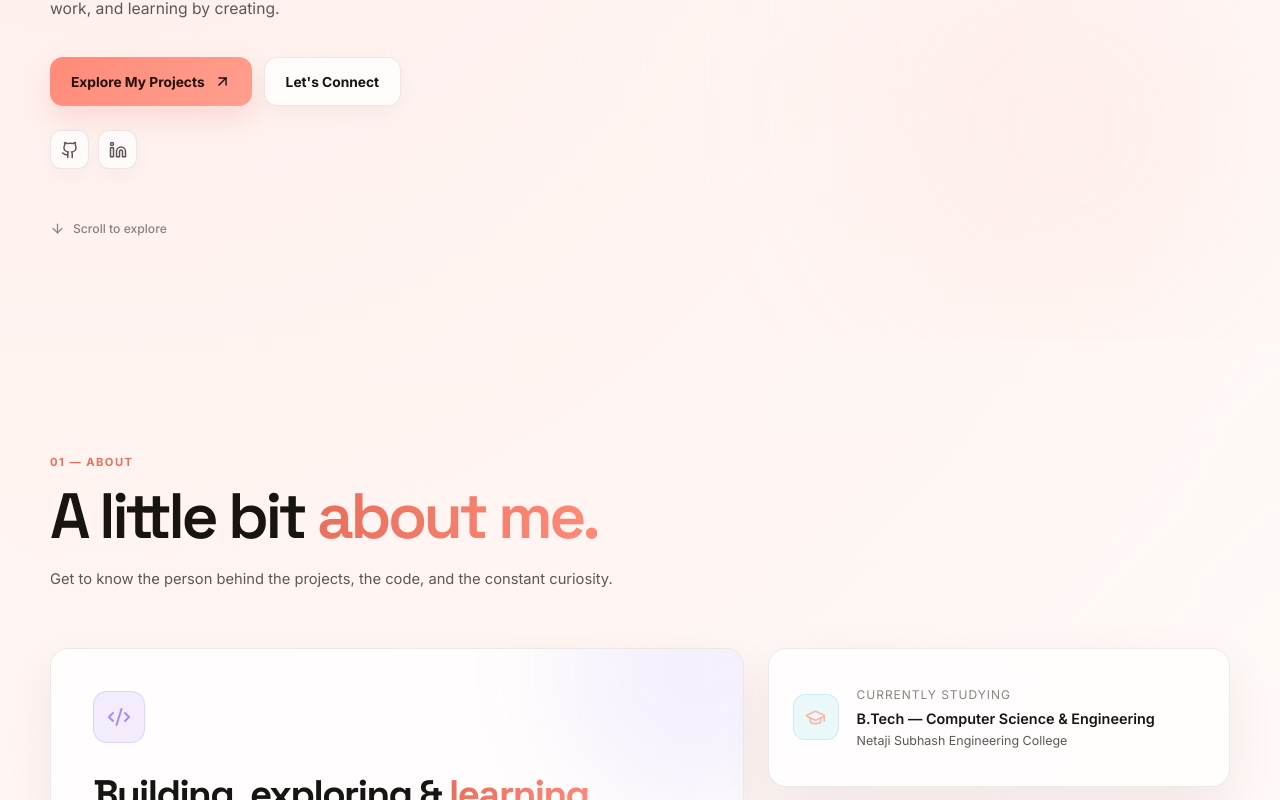
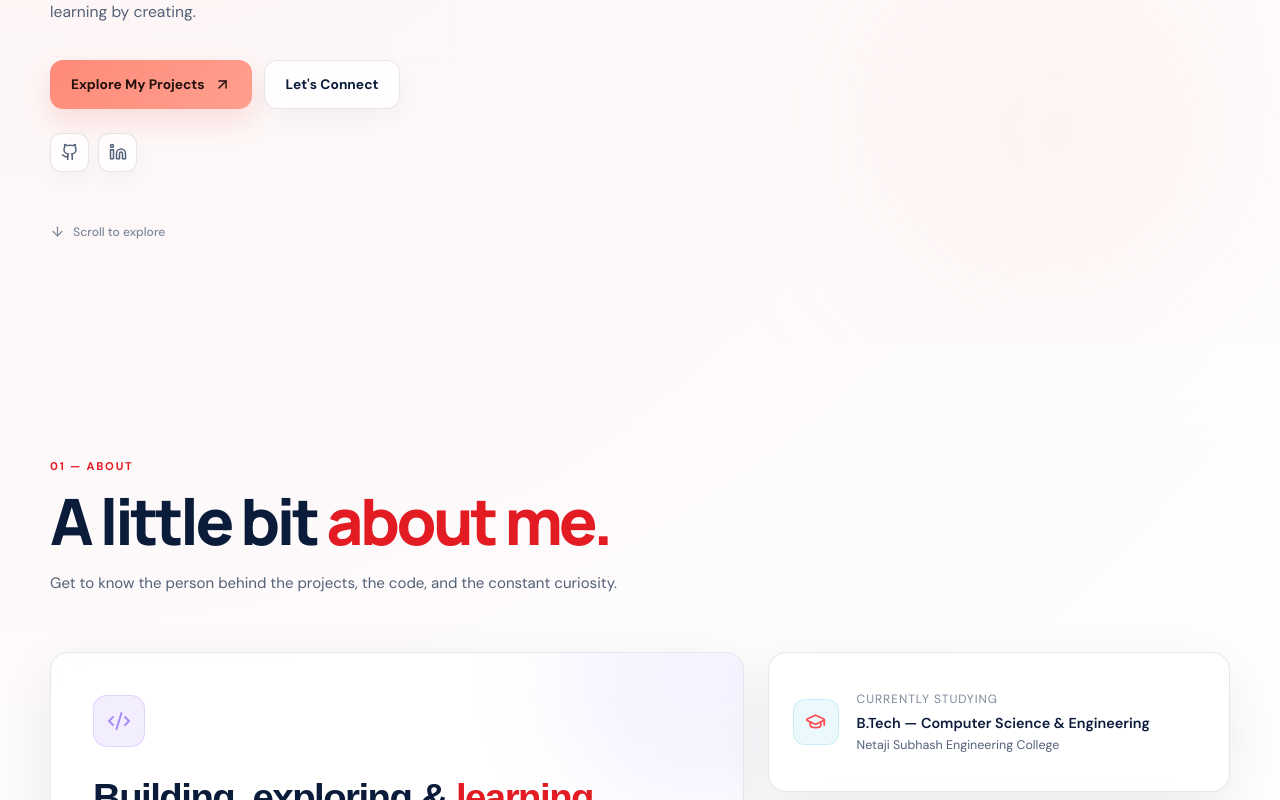
Before and after one commit to vinitmishraaa/Vinit-Mishra, a React (Vite) app: page / in a window 1280 px wide. Shown: the part 580-1380 px from the top of the page. Built offline with nearby package versions, Linux system fonts and the light colour scheme.

Commit message:
Update portfolio to white navy red premium theme

```diff
--- a/src/styles/globals.css
+++ b/src/styles/globals.css
@@ -1,20 +1,21 @@
-@import url("https://fonts.googleapis.com/css2?family=Inter:wght@400;500;600;700&family=Space+Grotesk:wght@400;500;600;700&display=swap");
+@import url("https://fonts.googleapis.com/css2?family=DM+Sans:wght@400;500;600;700&family=Manrope:wght@500;600;700;800&display=swap");
 
 :root {
-  --bg-primary: #fffaf8;
-  --bg-secondary: #ffffff;
-  --text-primary: #171412;
-  --text-secondary: #5f5652;
-  --text-muted: #8d817c;
-  --accent: #FF8A78;
-  --accent-secondary: #ffb4a8;
-  --accent-deep: #e96f5d;
-  --border: rgba(44, 30, 25, 0.09);
-  --border-hover: rgba(255, 138, 120, 0.38);
-  --shadow-soft: 0 18px 50px rgba(50, 30, 24, 0.07);
+  --bg-primary: #ffffff;
+  --bg-secondary: #f7f9fc;
+  --text-primary: #0b1b3a;
+  --text-secondary: #526078;
+  --text-muted: #7d889b;
+  --accent: #e31b23;
+  --accent-secondary: #ff4b51;
+  --accent-deep: #b81219;
+  --navy: #0b1b3a;
+  --border: rgba(11, 27, 58, 0.10);
+  --border-hover: rgba(227, 27, 35, 0.35);
+  --shadow-soft: 0 18px 55px rgba(11, 27, 58, 0.07);
   --container-width: 1180px;
   --section-padding: 110px;
-  font-family: "Inter", sans-serif;
+  font-family: "DM Sans", sans-serif;
   color: var(--text-primary);
   background: var(--bg-primary);
   font-synthesis: none;
@@ -30,11 +31,11 @@ body {
   min-height: 100vh;
   overflow-x: hidden;
   background:
-    radial-gradient(circle at 8% 4%, rgba(255, 138, 120, 0.12), transparent 28%),
-    radial-gradient(circle at 92% 35%, rgba(255, 180, 168, 0.10), transparent 26%),
-    linear-gradient(180deg, #fffdfc 0%, var(--bg-primary) 45%, #ffffff 100%);
+    radial-gradient(circle at 0% 0%, rgba(227,27,35,.055), transparent 25%),
+    radial-gradient(circle at 100% 70%, rgba(11,27,58,.045), transparent 28%),
+    linear-gradient(180deg, #ffffff 0%, #fbfcfe 52%, #ffffff 100%);
 }
-::selection { color: #fff; background: rgba(233, 111, 93, 0.78); }
+::selection { color: #fff; background: var(--accent); }
 a { color: inherit; text-decoration: none; }
 button, a { -webkit-tap-highlight-color: transparent; }
 button { border: 0; cursor: pointer; font: inherit; }
@@ -43,21 +44,21 @@ img { display: block; max-width: 100%; }
 .container { width: min(calc(100% - 40px), var(--container-width)); margin: 0 auto; }
 .section { position: relative; padding: var(--section-padding) 0; }
 .section-header { max-width: 720px; margin-bottom: 55px; }
-.section-label { display: inline-block; margin-bottom: 14px; color: var(--accent-deep); font-size: .7rem; font-weight: 700; letter-spacing: .13em; text-transform: uppercase; }
-.section-title { margin-bottom: 16px; font-family: "Space Grotesk", sans-serif; font-size: clamp(2.2rem, 5vw, 4rem); font-weight: 600; line-height: 1.05; letter-spacing: -.055em; }
-.section-description { max-width: 650px; color: var(--text-secondary); font-size: .92rem; line-height: 1.8; }
-.gradient-text { color: transparent; background: linear-gradient(100deg, var(--accent-deep), var(--accent)); -webkit-background-clip: text; background-clip: text; }
-.glass-card { border: 1px solid var(--border); border-radius: 18px; background: rgba(255,255,255,.78); box-shadow: var(--shadow-soft); backdrop-filter: blur(16px); -webkit-backdrop-filter: blur(16px); }
+.section-label { display: inline-block; margin-bottom: 14px; color: var(--accent); font-size: .7rem; font-weight: 800; letter-spacing: .16em; text-transform: uppercase; }
+.section-title { margin-bottom: 16px; font-family: "Manrope", sans-serif; font-size: clamp(2.2rem, 5vw, 4rem); font-weight: 800; line-height: 1.05; letter-spacing: -.055em; }
+.section-description { max-width: 650px; color: var(--text-secondary); font-size: .94rem; line-height: 1.8; }
+.gradient-text { color: var(--accent); }
+.glass-card { border: 1px solid var(--border); border-radius: 18px; background: rgba(255,255,255,.86); box-shadow: var(--shadow-soft); backdrop-filter: blur(16px); -webkit-backdrop-filter: blur(16px); }
 ::-webkit-scrollbar { width: 7px; }
-::-webkit-scrollbar-track { background: #f7efec; }
-::-webkit-scrollbar-thumb { border-radius: 999px; background: rgba(233,111,93,.35); }
-::-webkit-scrollbar-thumb:hover { background: rgba(233,111,93,.58); }
+::-webkit-scrollbar-track { background: #f1f4f8; }
+::-webkit-scrollbar-thumb { border-radius: 999px; background: rgba(11,27,58,.28); }
+::-webkit-scrollbar-thumb:hover { background: var(--accent); }
 @media (max-width: 700px) {
   :root { --section-padding: 80px; }
   .container { width: min(calc(100% - 28px), var(--container-width)); }
   .section-header { margin-bottom: 38px; }
   .section-title { font-size: clamp(2rem, 11vw, 3rem); }
-  .section-description { font-size: .85rem; }
+  .section-description { font-size: .87rem; }
 }
 @media (prefers-reduced-motion: reduce) {
   html { scroll-behavior: auto; }
```
